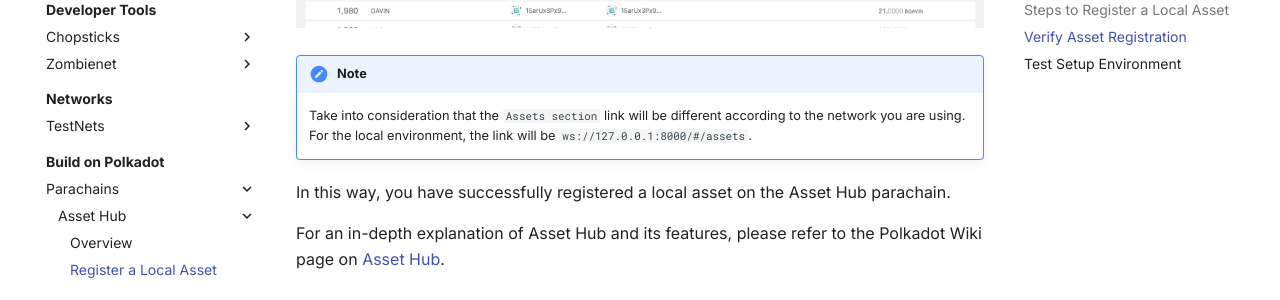
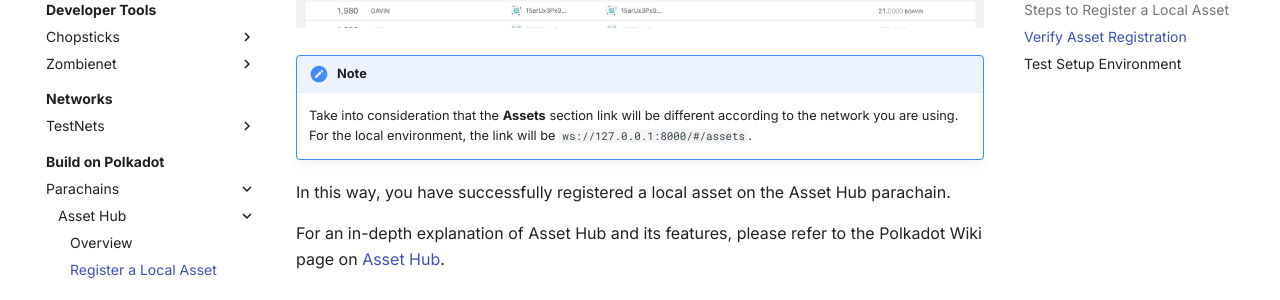
Before and after one commit to papermoonio/polkadot-ecosystem-docs-draft, an MkDocs documentation site: the page built from docs/build-on-polkadot/parachains/asset-hub/register-a-local-asset.md, in a window 1280 px wide and 900 px high, scrolled down 4368 px. Shown: the part 152-452 px from the top of the window. Built offline with MkDocs 1.6.1 and Material for MkDocs 9.7.7, drawn with Linux system fonts in a browser that asks for light colours.

```diff
--- a/docs/build-on-polkadot/parachains/asset-hub/register-a-local-asset.md
+++ b/docs/build-on-polkadot/parachains/asset-hub/register-a-local-asset.md
@@ -70,7 +70,7 @@ After completing these steps, the asset will be successfully registered. You can
 ![Asset listed on Polkadot.js Apps](/polkadot-ecosystem-docs-draft/images/building-on-polkadot/parachains/asset-hub/registering-a-local-asset/registering-a-local-asset-7.webp)
 
 !!! note
-    Take into consideration that the `Assets section` link will be different according to the network you are using. For the local environment, the link will be `ws://127.0.0.1:8000/#/assets`.
+    Take into consideration that the **Assets** section link will be different according to the network you are using. For the local environment, the link will be `ws://127.0.0.1:8000/#/assets`.
 
 In this way, you have successfully registered a local asset on the Asset Hub parachain.
 
```
